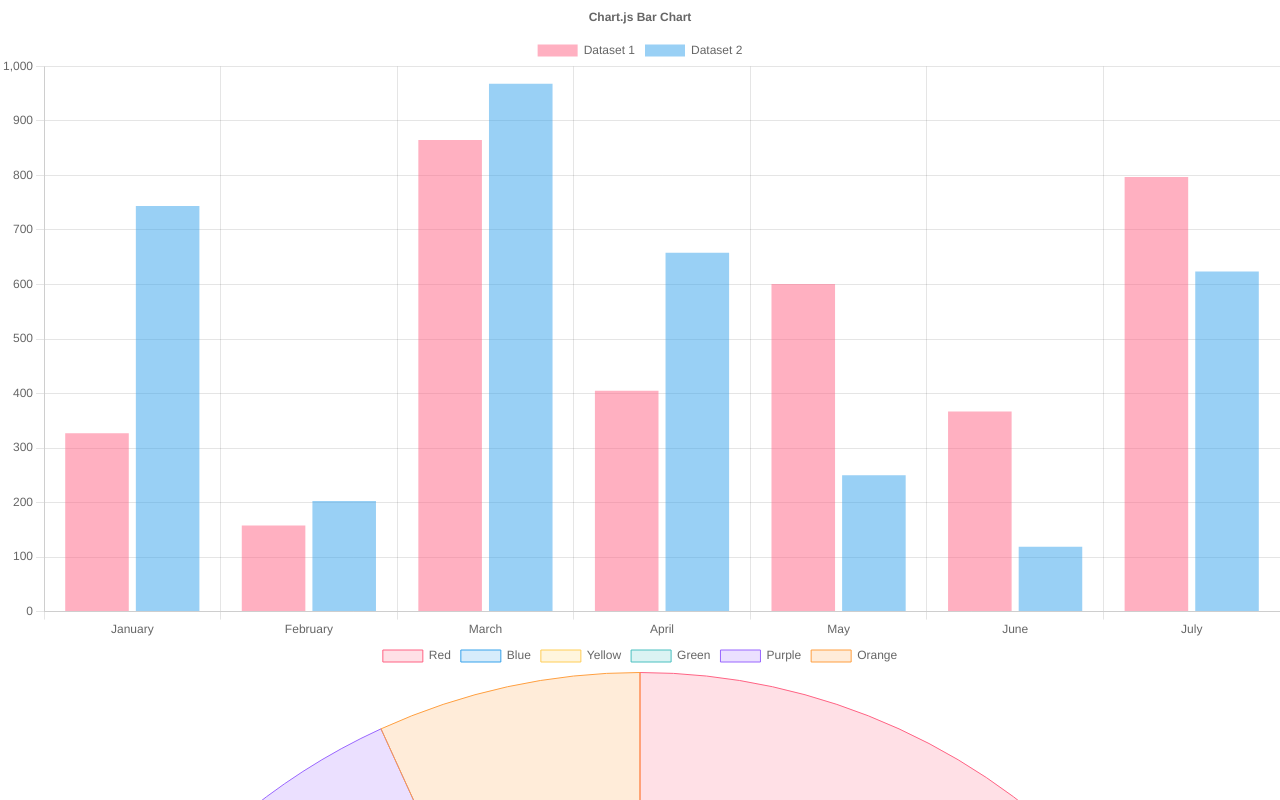
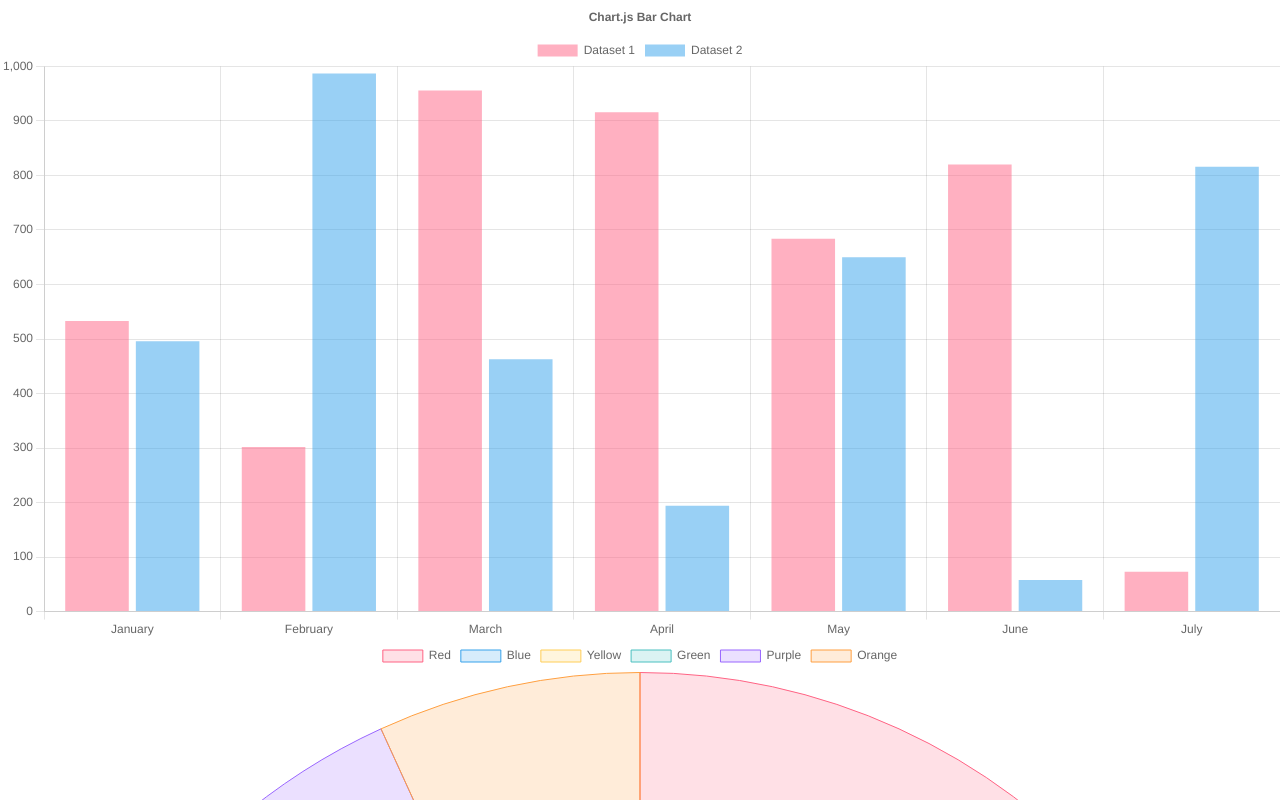
Before and after one commit to EthanLiu1230/draft-chartjs, a React (Vite) app: page / in a window 1280 px wide. Shown: the top 800 px of the page. Built offline with nearby package versions, Linux system fonts and the light colour scheme.

Commit message:
replace faker with @faker-js/faker

```diff
--- a/package.json
+++ b/package.json
@@ -13,13 +13,13 @@
   "dependencies": {
     "chart.js": "^4.4.0",
     "clsx": "^2.0.0",
-    "faker": "6.6.6",
     "react": "^18.2.0",
     "react-chartjs-2": "^5.2.0",
     "react-dom": "^18.2.0",
     "tailwind-merge": "^2.0.0"
   },
   "devDependencies": {
+    "@faker-js/faker": "^8.2.0",
     "@types/react": "^18.2.15",
     "@types/react-dom": "^18.2.7",
     "@typescript-eslint/eslint-plugin": "^6.0.0",
--- a/src/BarChart.tsx
+++ b/src/BarChart.tsx
@@ -1,6 +1,6 @@
 import { Chart as ChartJS, CategoryScale, LinearScale, BarElement, Title, Tooltip, Legend } from "chart.js";
 import { Bar } from "react-chartjs-2";
-import * as faker from "faker";
+import { faker } from "@faker-js/faker";
 
 ChartJS.register(CategoryScale, LinearScale, BarElement, Title, Tooltip, Legend);
 
@@ -24,12 +24,12 @@ export const data = {
   datasets: [
     {
       label: "Dataset 1",
-      data: labels.map(() => faker.datatype.number({ min: 0, max: 1000 })),
+      data: labels.map(() => faker.number.int({ min: 0, max: 1000 })),
       backgroundColor: "rgba(255, 99, 132, 0.5)",
     },
     {
       label: "Dataset 2",
-      data: labels.map(() => faker.datatype.number({ min: 0, max: 1000 })),
+      data: labels.map(() => faker.number.int({ min: 0, max: 1000 })),
       backgroundColor: "rgba(53, 162, 235, 0.5)",
     },
   ],
```
Also changed, not shown: 1 other file (tests, documents, lock files or other folders).
